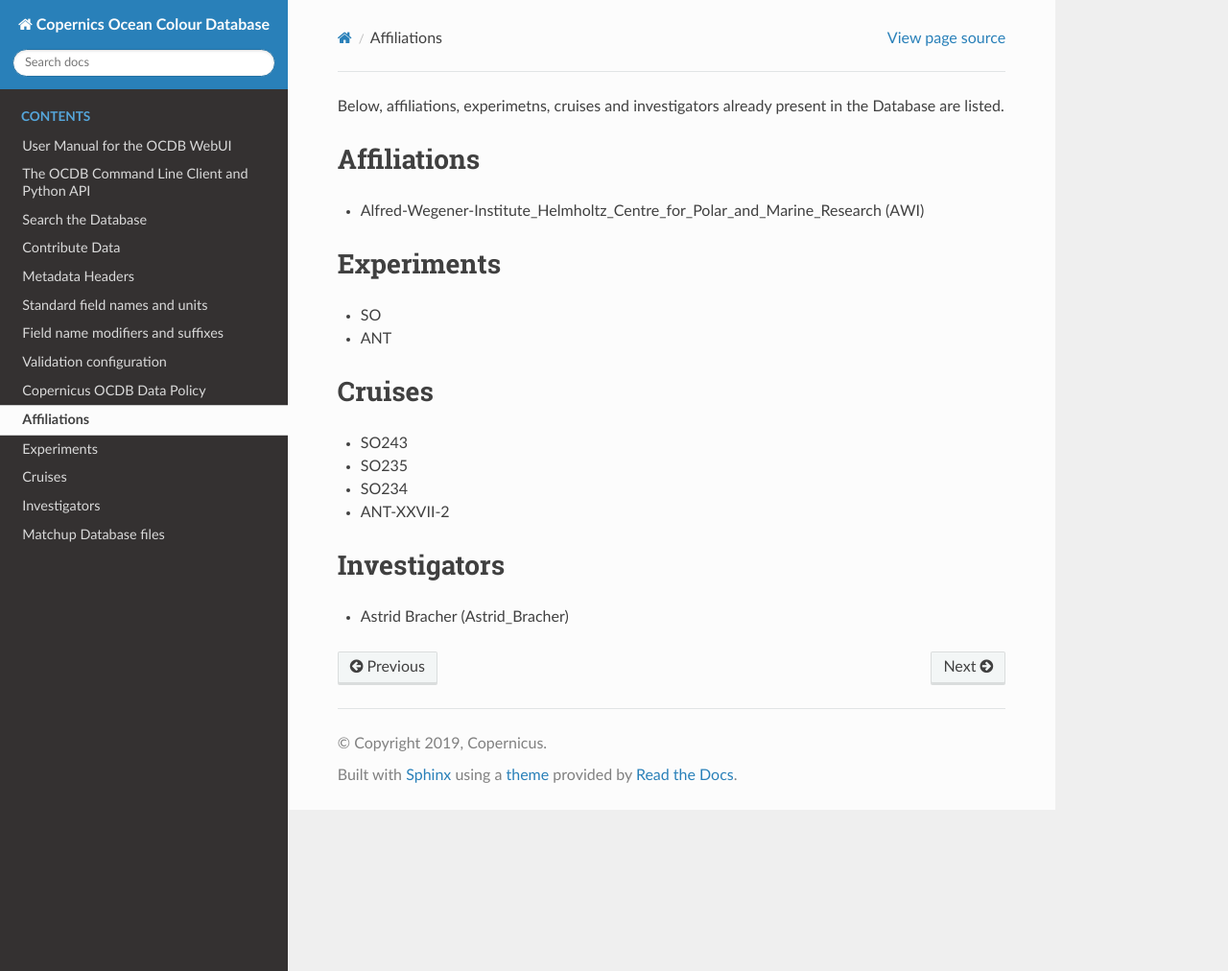
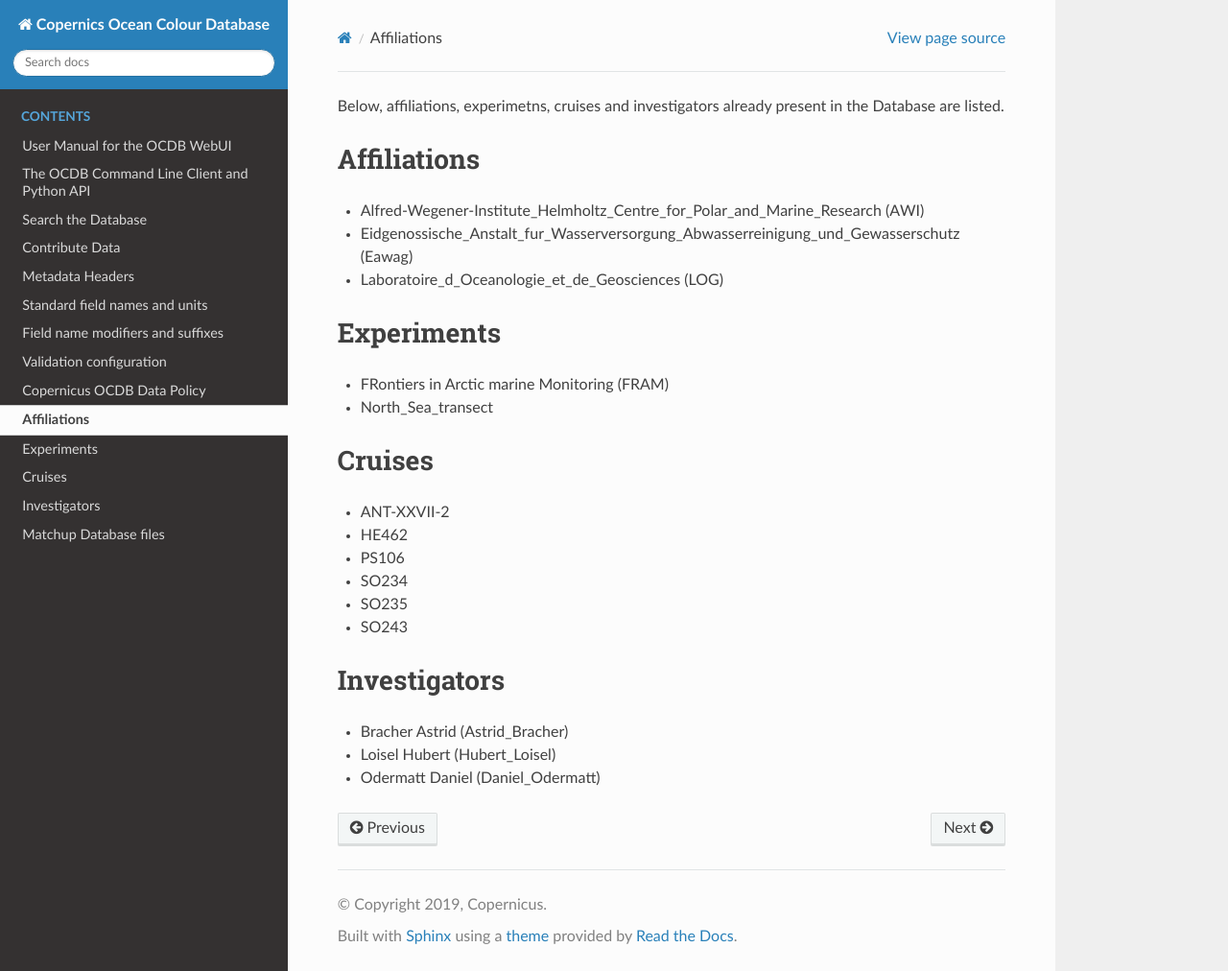
Before and after one commit to javierconcha/ocdb-docs, a Sphinx documentation site: the page built from docs/source/ocdb-PI-affiliation-experiment-cruise.md, in a window 1280 px wide and 1012 px high. Shown: the whole window at 96% size. Built offline with Sphinx 7.4.7 and the Read the Docs theme 2.0.0, drawn with Linux system fonts in a browser that asks for light colours.

Commit message:
Update ocdb-PI-affiliation-experiment-cruise.md

```diff
--- a/docs/source/ocdb-PI-affiliation-experiment-cruise.md
+++ b/docs/source/ocdb-PI-affiliation-experiment-cruise.md
@@ -2,16 +2,24 @@ Below, affiliations, experimetns, cruises and investigators already present in t
 
 ## Affiliations
 - Alfred-Wegener-Institute_Helmholtz_Centre_for_Polar_and_Marine_Research (AWI)
+- Eidgenossische_Anstalt_fur_Wasserversorgung_Abwasserreinigung_und_Gewasserschutz (Eawag)
+- Laboratoire_d_Oceanologie_et_de_Geosciences (LOG)
 
 ## Experiments
-- SO
-- ANT
+- FRontiers in Arctic marine Monitoring (FRAM)
+- North_Sea_transect
+
 
 ## Cruises
+- ANT-XXVII-2
+- HE462
+- PS106
+- SO234
+- SO235
 - SO243
-- SO235
-- SO234
-- ANT-XXVII-2
+
 
 ## Investigators
-- Astrid Bracher (Astrid_Bracher)
+- Bracher Astrid (Astrid_Bracher)
+- Loisel Hubert (Hubert_Loisel)
+- Odermatt Daniel (Daniel_Odermatt)
```
